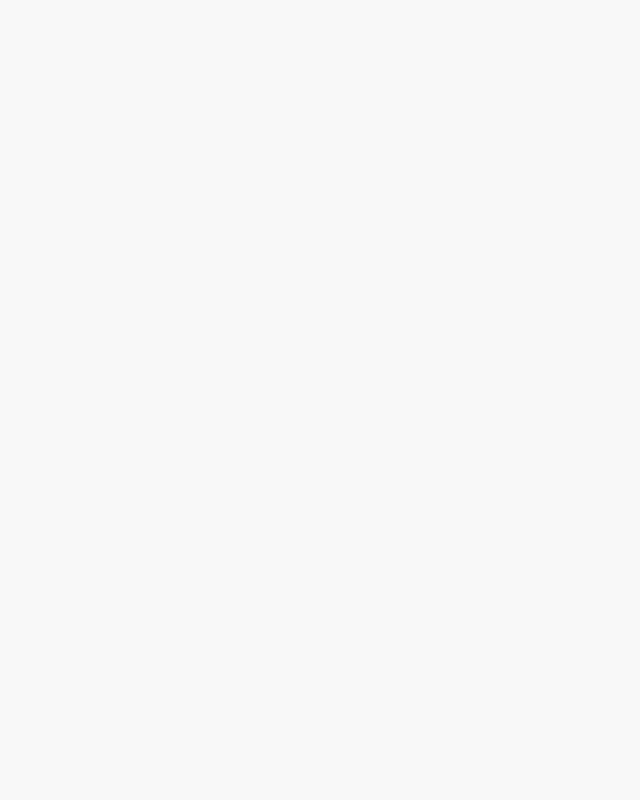
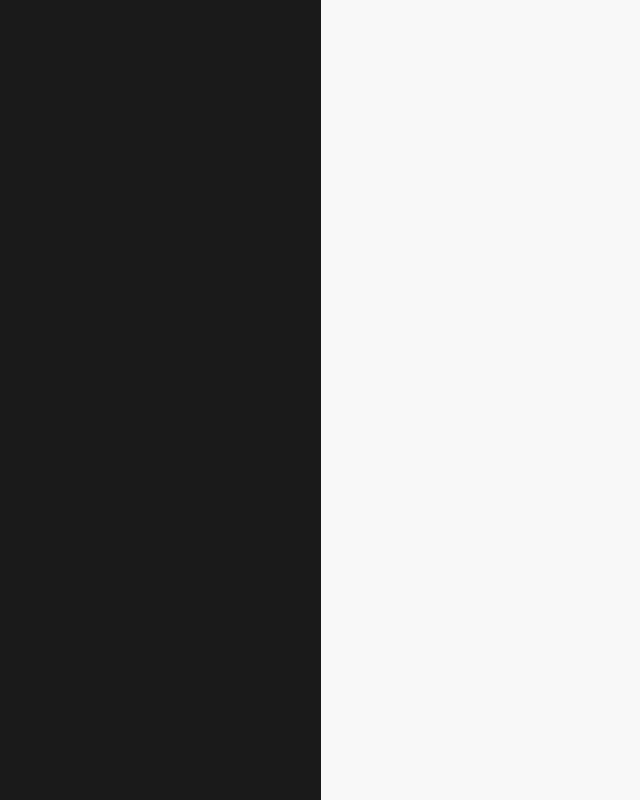
Before and after one commit to hschhhwwwo0o/b64sc, a Nuxt app in the folder app/nuxt-b64sc/: page / in a window 1280 px wide. Shown: the whole page, without its empty margins (319-959 px from the left). Built offline with nearby package versions, Linux system fonts and the light colour scheme.

Commit message:
Add layout

```diff
--- a/app/nuxt-b64sc/app.vue
+++ b/app/nuxt-b64sc/app.vue
@@ -1,6 +1,6 @@
 <template>
   <div>
-    <default-layout></default-layout>
+    <default-layout with-separated-b-g></default-layout>
   </div>
 </template>
 
--- a/app/nuxt-b64sc/components/layouts/DefaultLayout.vue
+++ b/app/nuxt-b64sc/components/layouts/DefaultLayout.vue
@@ -1,12 +1,33 @@
 <template>
-  <span class="container">
+  <span :class="`container ${withSeparatedBGClass}`">
     <span class="content">
       <slot />
     </span>
   </span>
 </template>
 
+<script>
+export default {
+  props: {
+    withSeparatedBG: {
+      type: Boolean,
+      default: false,
+    },
+  },
+  computed: {
+    withSeparatedBGClass() {
+      if (this.withSeparatedBG === true) {
+        return "separated-bg";
+      }
+      return "";
+    },
+  },
+};
+</script>
+
 <style lang="scss" scoped>
+@import "../../assets/styles/_vars.scss";
+
 .container {
   display: flex;
   width: 100%;
@@ -14,6 +35,12 @@
   min-height: 100vh;
   justify-content: center;
 }
+
+.separated-bg {
+  background: rgb(26, 26, 26);
+  background: linear-gradient(90deg, $black 50%, $white 50%);
+}
+
 .content {
   width: 100%;
   max-width: 1440px;
```
